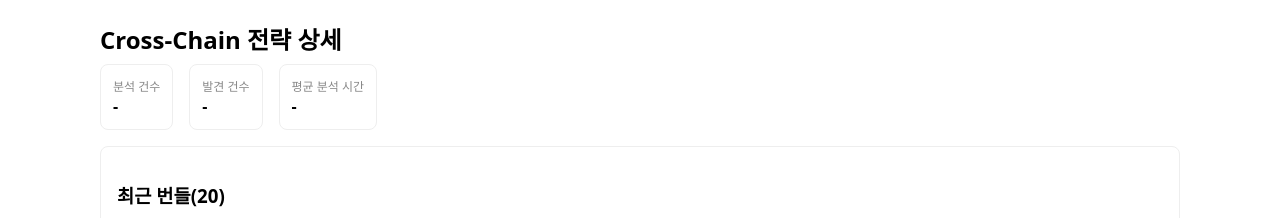
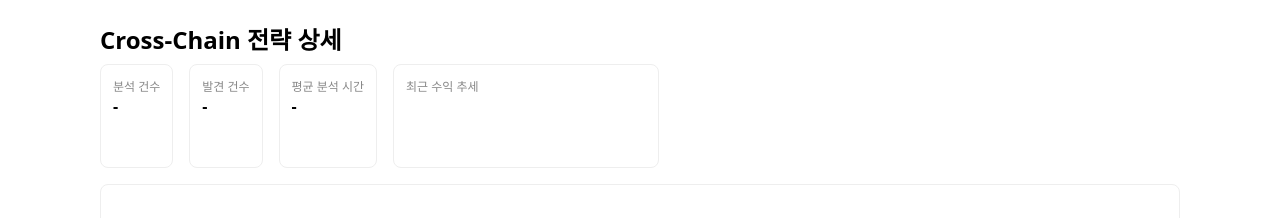
Before and after one commit to blockbit-hama/xCrack, a Next.js app in the folder crack_front/: page /strategies/cross in a window 1280 px wide. Shown: the part 133-351 px from the top of the page. Built offline with nearby package versions, Linux system fonts and the light colour scheme; no server answers.

Commit message:
feat(ui): add inline sparkline trend to strategy detail using recent bundles expected_profit

```diff
--- a/crack_front/app/strategies/[key]/page.tsx
+++ b/crack_front/app/strategies/[key]/page.tsx
@@ -19,6 +19,26 @@ export default async function StrategyDetail({ params }: { params: { key: string
   const st: any = (stats as any)[display] || (stats as any)[key] || undefined;
   const bundles = recent.filter((b) => (b.strategy || "").toLowerCase().includes(display.toLowerCase()) || (b.strategy || "").toLowerCase().includes(key.toLowerCase()));
 
+  // Build simple profit trend (last N) for inline sparkline (no deps)
+  const profits = bundles
+    .map((b) => {
+      const s = String(b.expected_profit || "0").replace(/[^0-9.\-eE]/g, "");
+      const v = parseFloat(s || "0");
+      return isNaN(v) ? 0 : v;
+    })
+    .slice(0, 20)
+    .reverse();
+  const maxP = profits.length ? Math.max(...profits) : 1;
+  const minP = profits.length ? Math.min(...profits) : 0;
+  const width = 240;
+  const height = 60;
+  const points = profits.map((p, i) => {
+    const x = (i / Math.max(1, profits.length - 1)) * width;
+    const norm = maxP === minP ? 0.5 : (p - minP) / (maxP - minP);
+    const y = height - norm * height;
+    return `${x},${y}`;
+  }).join(" ");
+
   return (
     <main>
       <div style={{ marginBottom: 12 }}>
@@ -37,6 +57,12 @@ export default async function StrategyDetail({ params }: { params: { key: string
         <div style={{ border: '1px solid #eee', borderRadius: 8, padding: 12 }}>
           <div style={{ fontSize: 12, color: '#888' }}>평균 분석 시간</div>
           <div style={{ fontWeight: 700 }}>{st ? `${st.avg_analysis_time_ms.toFixed(1)} ms` : '-'}</div>
+        </div>
+        <div style={{ border: '1px solid #eee', borderRadius: 8, padding: 12 }}>
+          <div style={{ fontSize: 12, color: '#888' }}>최근 수익 추세</div>
+          <svg width={width} height={height} style={{ display: 'block' }}>
+            <polyline fill="none" stroke="#2563eb" strokeWidth="2" points={points} />
+          </svg>
         </div>
       </div>
 
```
